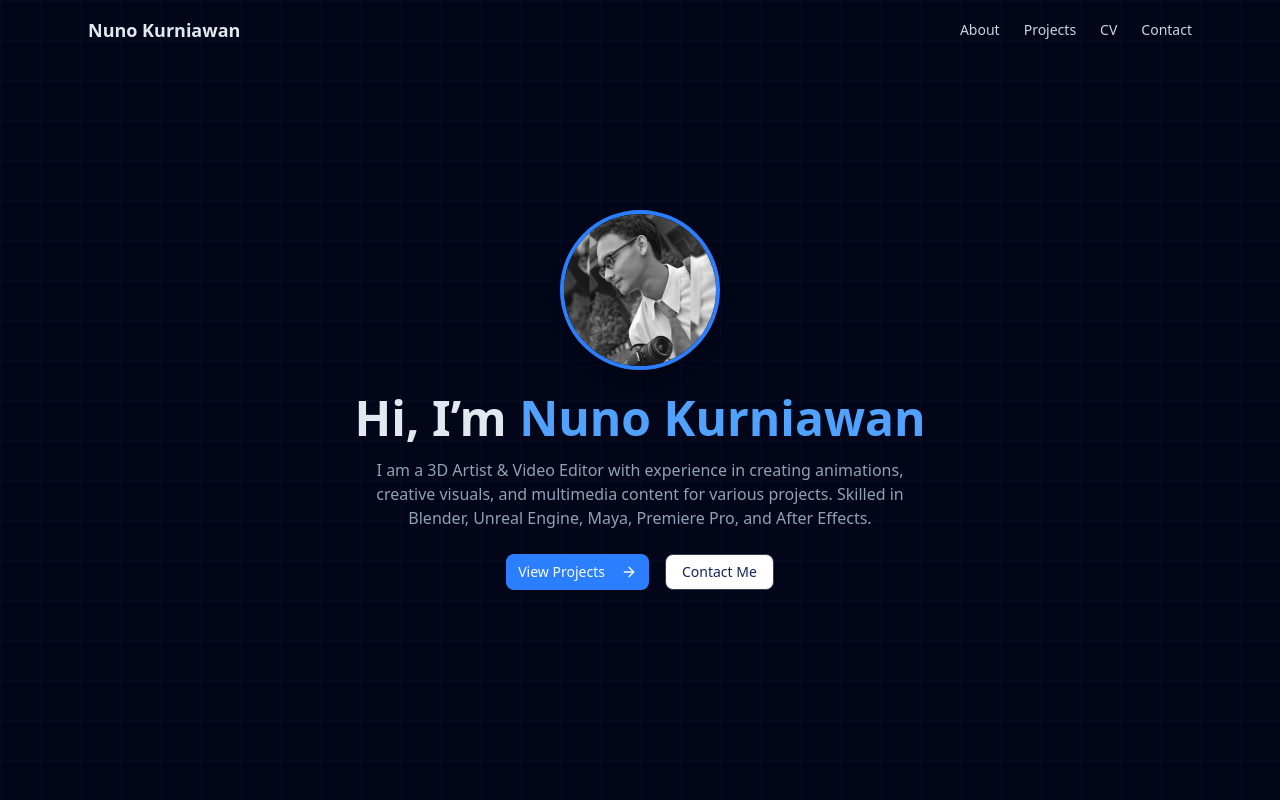
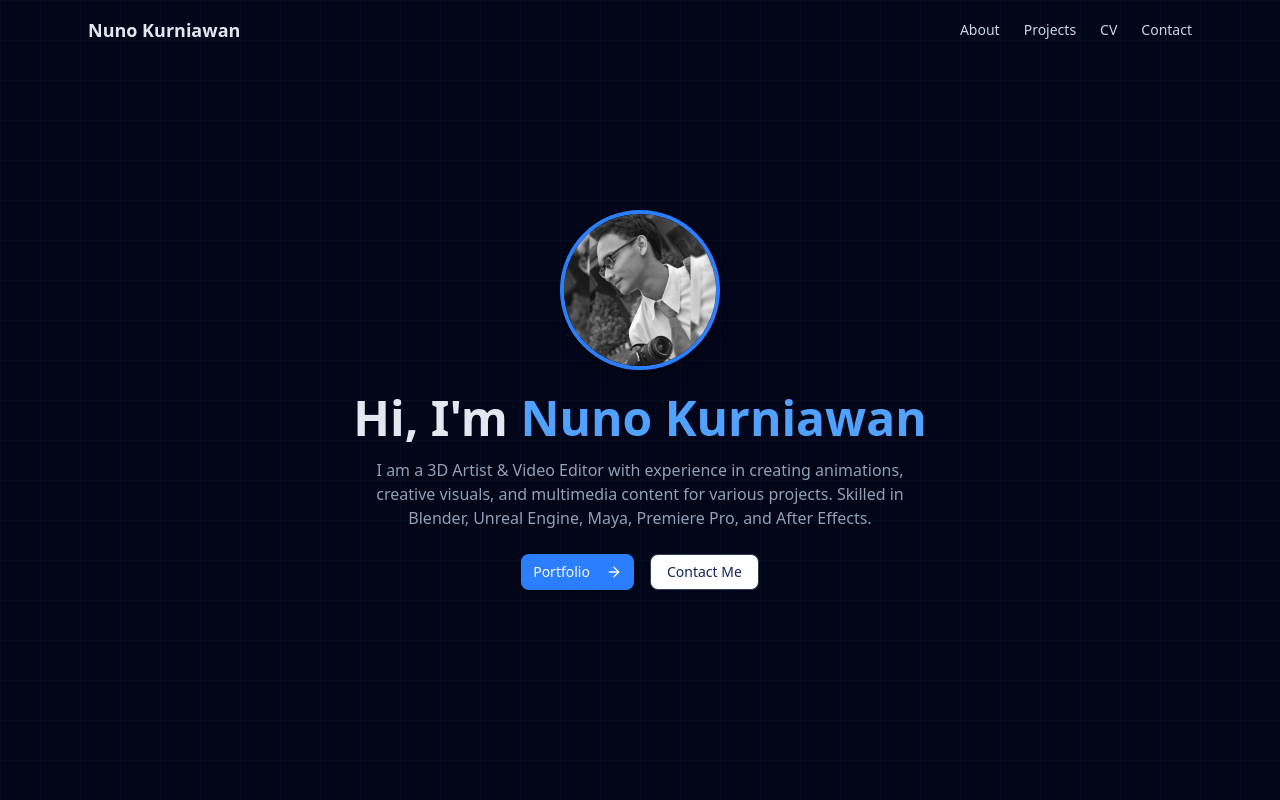
Before and after one commit to kurniawannuno6-tech/my-portfolio, a Next.js app: page / in a window 1280 px wide. Shown: the top 800 px of the page. Built offline with nearby package versions, Linux system fonts and the light colour scheme.

Commit message:
feat: ubah tombol View Projects menjadi Portfolio dengan link Google Drive

```diff
--- a/components/portofoliodark.tsx
+++ b/components/portofoliodark.tsx
@@ -57,6 +57,7 @@ const profile = {
   phone: "+62 896 7752 7711",
   instagram: "https://instagram.com/kurniawannuno6",
   photo: "/Profile.jpg",
+  portofolioLink: "https://drive.google.com/drive/folders/1hhhawNq4hzzMi9ep4s6JA9RXUHuUuqcI?usp=sharing", // 👉 tambahkan link portfolio Google Drive di sini
 };
 
 // Logo aplikasi/tools
@@ -181,7 +182,7 @@ export default function PortfolioDark() {
           variants={reveal}
           custom={0.2}
         >
-          Hi, I’m <span className="text-blue-400">{profile.name}</span>
+          Hi, I'm <span className="text-blue-400">{profile.name}</span>
         </motion.h2>
         <motion.p
           className="text-slate-400 max-w-xl mb-6"
@@ -201,11 +202,12 @@ export default function PortfolioDark() {
           variants={reveal}
           custom={0.6}
         >
+          {/* Tombol Portfolio yang menuju Google Drive */}
           <Button
             className="bg-blue-500 hover:bg-blue-600 hover:shadow-lg hover:shadow-blue-500/50 transition"
-            onClick={() => scrollTo("projects")}
+            onClick={() => window.open(profile.portofolioLink, "_blank")}
           >
-            View Projects <ArrowRight className="ml-2 w-4 h-4" />
+            Portfolio <ArrowRight className="ml-2 w-4 h-4" />
           </Button>
           <Button
             variant="outline"
```
Also changed, not shown: public/icons/excel.png (added), public/icons/word.png (added).
